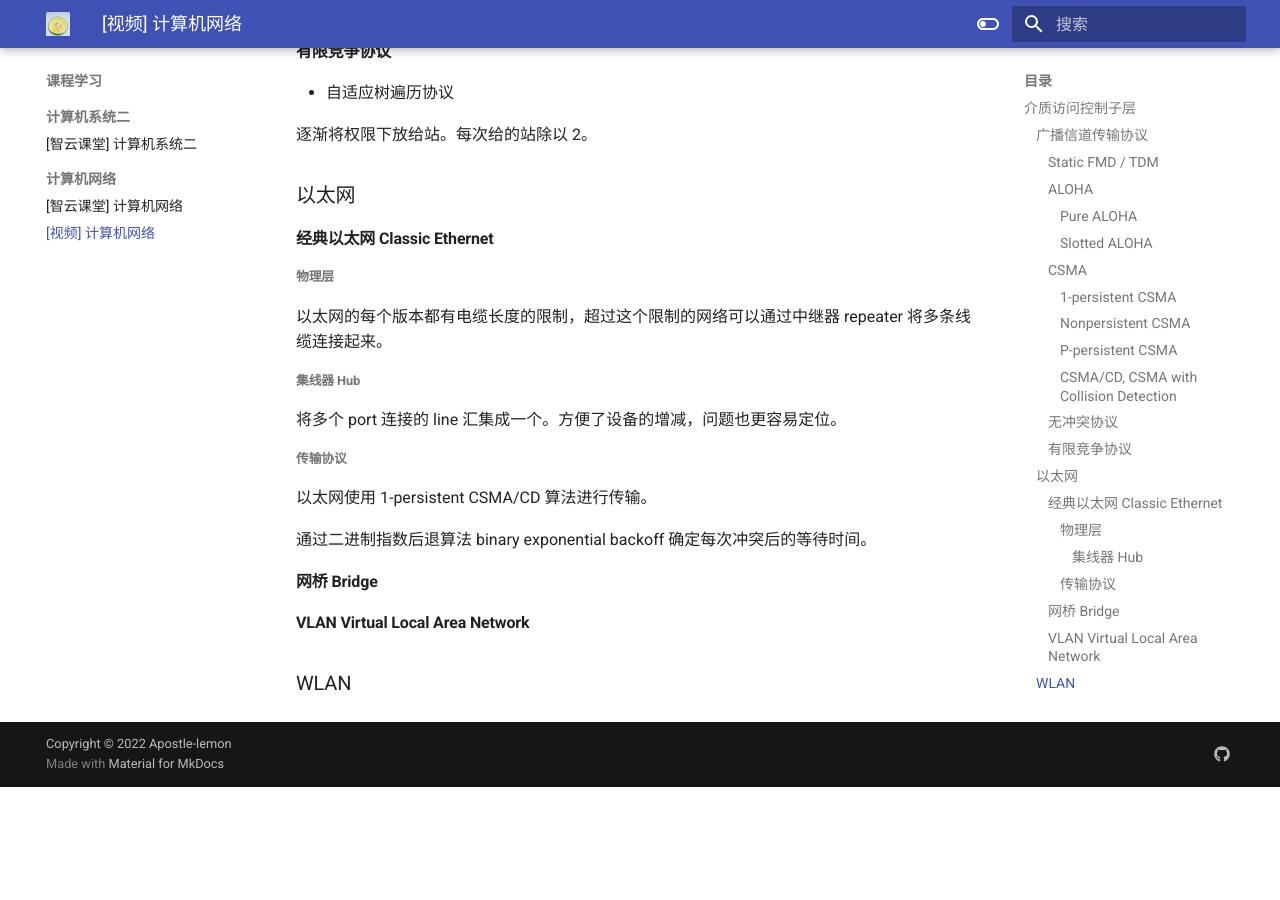
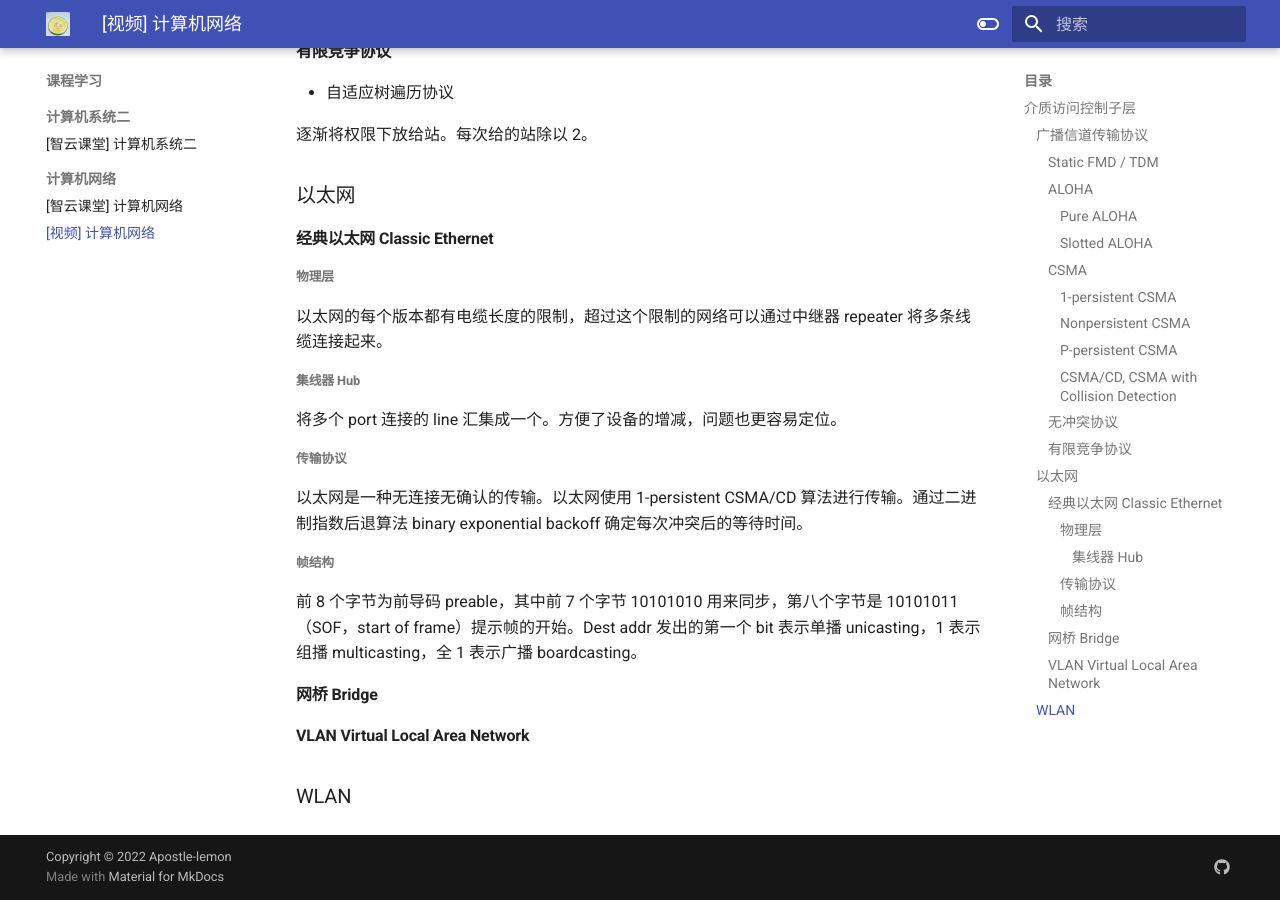
Before and after one commit to Apostle-lemon/Apostle-lemon.github.io, an MkDocs documentation site: the page built from docs/课程学习/计算机网络/【视频】计算机网络.md, in a window 1280 px wide and 900 px high, scrolled down 1698 px. Built offline with MkDocs 1.6.1 and Material for MkDocs 9.7.7, drawn with Linux system fonts in a browser that asks for light colours; before the commit the page ends 2485 px from its top, so only the background shows below that.

Commit message:
vault backup: 2022-10-28 10:24:11
Affected files:
docs/课程学习/计算机网络/【视频】计算机网络.md

```diff
--- a/docs/课程学习/计算机网络/【视频】计算机网络.md
+++ b/docs/课程学习/计算机网络/【视频】计算机网络.md
@@ -84,9 +84,12 @@ ALOHA, additive links on-line hawaii area。对没有 hawaii 代表的就是夏
 
 ##### 传输协议
 
-以太网使用 1-persistent CSMA/CD 算法进行传输。
+以太网是一种无连接无确认的传输。以太网使用 1-persistent CSMA/CD 算法进行传输。通过二进制指数后退算法 binary exponential backoff 确定每次冲突后的等待时间。
 
-通过二进制指数后退算法 binary exponential backoff 确定每次冲突后的等待时间。
+##### 帧结构
+
+前 8 个字节为前导码 preable，其中前 7 个字节 10101010 用来同步，第八个字节是 10101011（SOF，start of frame）提示帧的开始。Dest addr 发出的第一个 bit 表示单播 unicasting，1 表示组播 multicasting，全 1 表示广播 boardcasting。
+
 
 #### 网桥 Bridge
 
```
